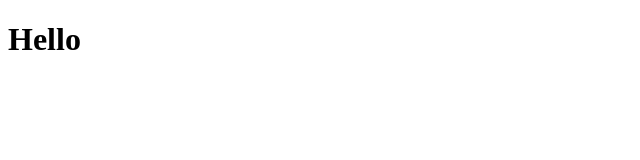
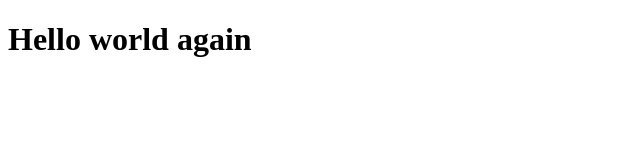
Before and after one commit to AlexeiSerko/AlexeiSerko, a plain HTML site: page index.html in a window 1280 px wide. Shown: the whole page, without its empty margins (0-640 px from the left). Drawn offline with Linux system fonts and the light colour scheme.

Commit message:
Update index.html

```diff
--- a/index.html
+++ b/index.html
@@ -8,7 +8,7 @@
 </head>
 <body>
     <h1>
-        Hello
+        Hello world again
     </h1>
 
 </body>
```
